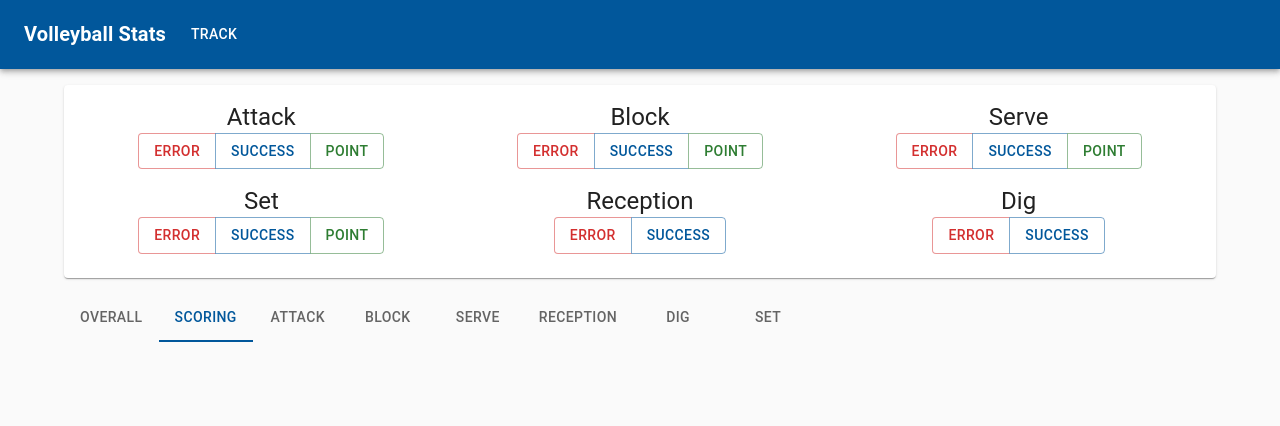
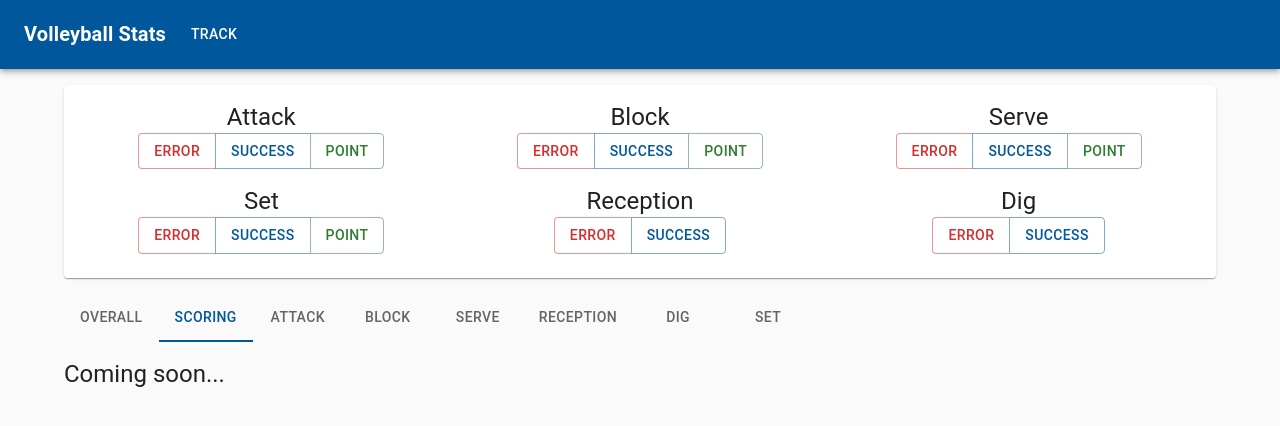
Before and after one commit to Angelo4/Volleyball-Stat-Tracker, a React (Create React App) app in the folder volleyball-stat-tracker-app/: page / in a window 1280 px wide. Both pictures are taken after a click on the tab "SCORING". Shown: the top 426 px of the page. Built offline with nearby package versions, Linux system fonts and the light colour scheme.

Commit message:
Display "Coming soon..." to unfinished sections

```diff
--- a/volleyball-stat-tracker-app/src/features/TrackGame/SessionStatsContainer.tsx
+++ b/volleyball-stat-tracker-app/src/features/TrackGame/SessionStatsContainer.tsx
@@ -1,4 +1,4 @@
-import { Tab, Tabs } from '@mui/material';
+import { Tab, Tabs, Typography } from '@mui/material';
 import React from 'react';
 import AttackSection from './AttackSection';
 import BlockSection from './BlockSection';
@@ -29,8 +29,33 @@ const SessionStatsContainer = () => {
       </Tabs>
 
       {value === 'Overall' && <OverallSection />}
+      {value === 'Scoring' && (
+        <Typography variant="h5" sx={{ paddingTop: 2 }}>
+          Coming soon...
+        </Typography>
+      )}
       {value === 'Attack' && <AttackSection />}
       {value === 'Block' && <BlockSection />}
+      {value === 'Serve' && (
+        <Typography variant="h5" sx={{ paddingTop: 2 }}>
+          Coming soon...
+        </Typography>
+      )}
+      {value === 'Reception' && (
+        <Typography variant="h5" sx={{ paddingTop: 2 }}>
+          Coming soon...
+        </Typography>
+      )}
+      {value === 'Dig' && (
+        <Typography variant="h5" sx={{ paddingTop: 2 }}>
+          Coming soon...
+        </Typography>
+      )}
+      {value === 'Set' && (
+        <Typography variant="h5" sx={{ paddingTop: 2 }}>
+          Coming soon...
+        </Typography>
+      )}
     </>
   );
 };
```
